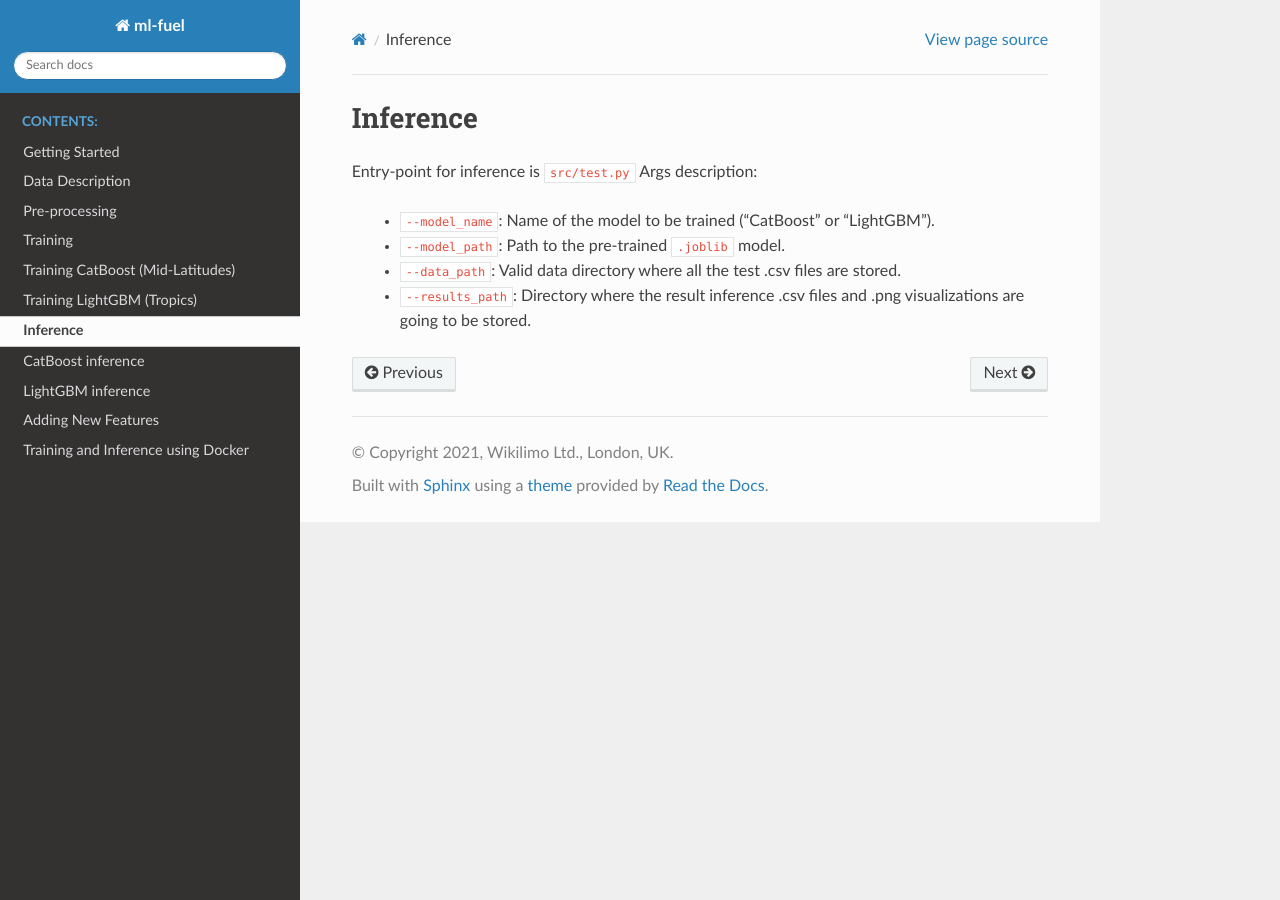
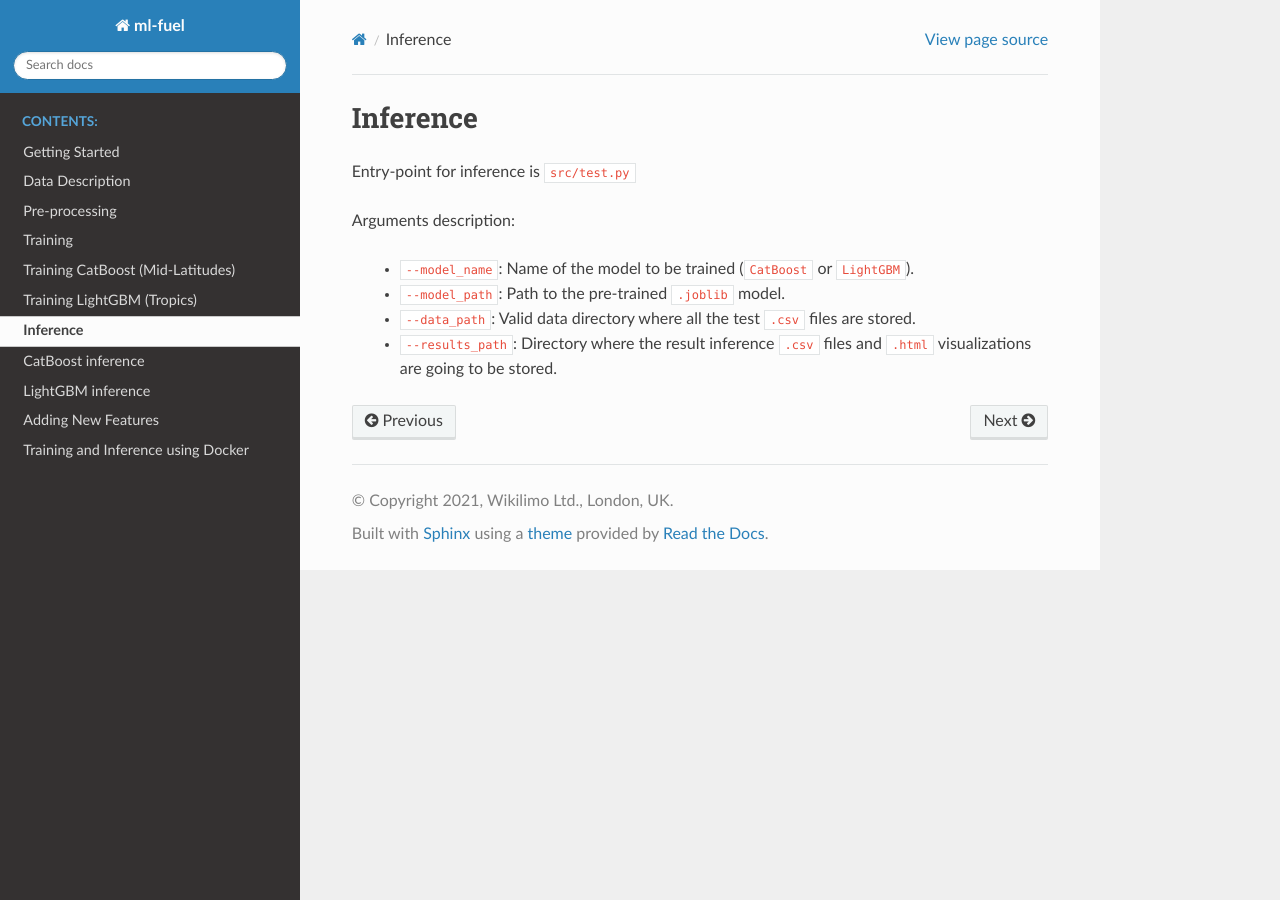
Before and after one commit to ecmwf-projects/ai-vegetation-fuel, a Sphinx documentation site: the page built from docs/testing.rst, in a window 1280 px wide. Built offline with Sphinx 7.4.7 and the Read the Docs theme 2.0.0, drawn with Linux system fonts in a browser that asks for light colours.

Commit message:
minor edits

```diff
--- a/docs/testing.rst
+++ b/docs/testing.rst
@@ -2,8 +2,10 @@ Inference
 ==========
 
 Entry-point for inference is ``src/test.py``
-Args description:
-    * ``--model_name``:  Name of the model to be trained ("CatBoost" or "LightGBM").
+
+Arguments description:
+
+    * ``--model_name``:  Name of the model to be trained (``CatBoost`` or ``LightGBM``).
     * ``--model_path``:  Path to the pre-trained ``.joblib`` model.
-    * ``--data_path``:  Valid data directory where all the test .csv files are stored.
-    * ``--results_path``:  Directory where the result inference .csv files and .png visualizations are going to be stored.
+    * ``--data_path``:  Valid data directory where all the test ``.csv`` files are stored.
+    * ``--results_path``:  Directory where the result inference ``.csv`` files and ``.html`` visualizations are going to be stored.
```
Also changed, not shown: docs/training.rst (+5 -3 lines).
